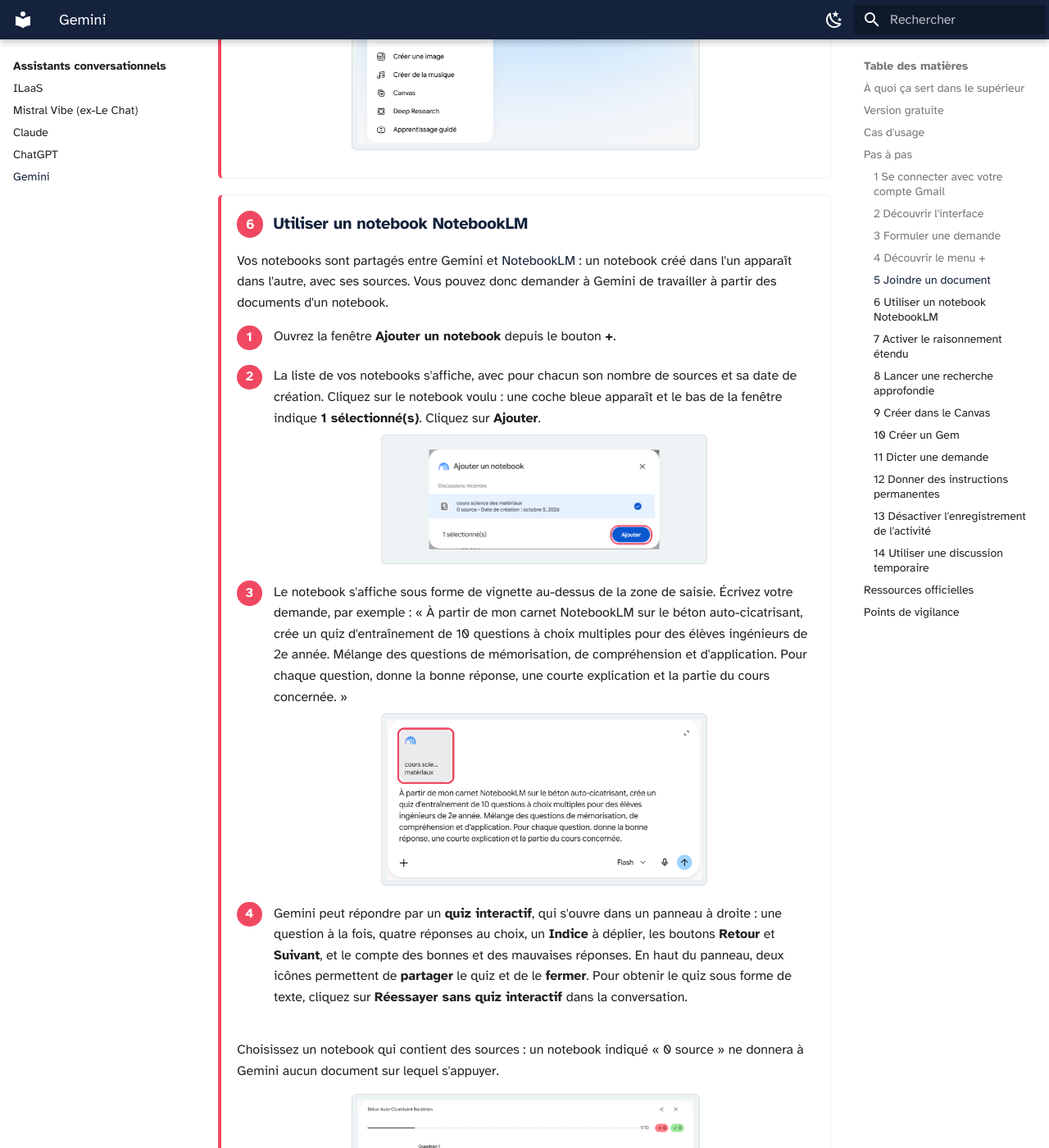
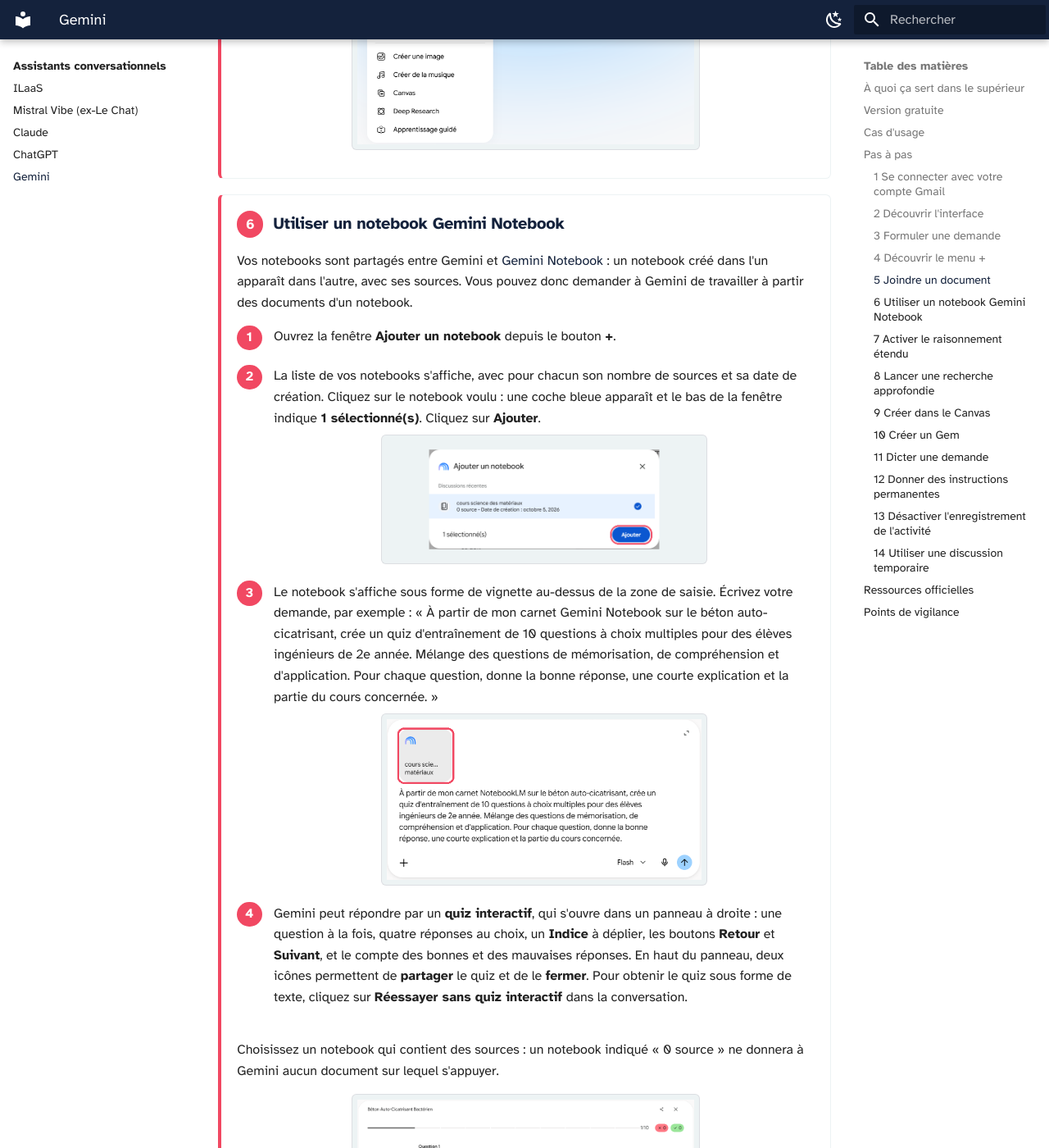
Before and after one commit to Celine-ferrier/Boite-outils-IA, an MkDocs documentation site: the page built from docs/assistants/gemini.md, in a window 1280 px wide and 1400 px high, scrolled down 5522 px. Shown: the whole window at 82% size. Built offline with MkDocs 1.6.1 and Material for MkDocs 9.7.7, drawn with Linux system fonts in a browser that asks for light colours; some of the changed text lies outside the part shown.

Commit message:
NotebookLM renommé Gemini Notebook : titre, menu, renvois et étape 1 mis à jour
Co-Authored-By: Claude Opus 5.5 <noreply@anthropic.com>
Claude-Session: https://claude.ai/code/session_01ADR9hzhyEw6Dc3N18BUyt5

```diff
--- a/docs/assistants/gemini.md
+++ b/docs/assistants/gemini.md
@@ -4,7 +4,7 @@
 
 <p class="maj">Dernière vérification : octobre 2026</p>
 
-**Gemini** est l'assistant conversationnel de Google. Il se distingue par ses liens avec l'univers Google : il peut regarder une vidéo YouTube, créer des diapositives dans son **Canvas**, exporter ses réponses vers Google Docs, travailler avec vos **notebooks NotebookLM** et créer des **Gems**, des assistants personnalisés que vous pouvez partager avec vos étudiants.
+**Gemini** est l'assistant conversationnel de Google. Il se distingue par ses liens avec l'univers Google : il peut regarder une vidéo YouTube, créer des diapositives dans son **Canvas**, exporter ses réponses vers Google Docs, travailler avec vos notebooks **Gemini Notebook** (ex-NotebookLM) et créer des **Gems**, des assistants personnalisés que vous pouvez partager avec vos étudiants.
 
 [Ouvrir Gemini](https://gemini.google.com){ .md-button .md-button--primary }
 
@@ -13,7 +13,7 @@
 - **Créer un assistant de cours** (Gem) qui guide les étudiants sans leur donner les réponses.
 - **Exploiter une vidéo** : résumer une conférence ou un tutoriel YouTube, en tirer des questions.
 - **Créer des diapositives** à partir d'un polycopié, dans le Canvas.
-- **Prolonger le travail fait dans NotebookLM** : interroger les sources d'un notebook depuis Gemini, ou verser une conversation Gemini dans un notebook (voir la fiche [NotebookLM](../recherche/notebooklm.md)).
+- **Prolonger le travail fait dans Gemini Notebook** : interroger les sources d'un notebook depuis Gemini, ou verser une conversation Gemini dans un notebook (voir la fiche [Gemini Notebook](../recherche/notebooklm.md)).
 - **Analyser une image** : photo de tableau, schéma de montage, graphique.
 - **Préparer des exercices à indices progressifs**, pour accompagner les étudiants pas à pas.
 
@@ -128,7 +128,7 @@ Gemini s'utilise avec un compte Google : connectez-vous avec votre compte Gmail
 
 L'écran se compose de deux parties.
 
-- **À gauche, la barre latérale** : **Nouvelle discussion** pour démarrer une conversation, **Rechercher dans les discussions**, **Images** pour créer et retrouver des images, **Bibliothèque** pour retrouver vos fichiers. La rubrique **Notebooks** regroupe vos notebooks, partagés avec NotebookLM (**Nouveau notebook** pour en créer un), et la rubrique **Récentes** liste vos conversations. Tout en bas se trouvent **Activité** (l'historique de vos conversations, voir l'étape 13), votre nom et une **roue dentée** qui ouvre les réglages. Gemini y affiche aussi la ville d'où vous vous connectez, déduite de votre adresse IP. L'icône de **panneau**, en haut, réduit la barre à une colonne d'icônes.
+- **À gauche, la barre latérale** : **Nouvelle discussion** pour démarrer une conversation, **Rechercher dans les discussions**, **Images** pour créer et retrouver des images, **Bibliothèque** pour retrouver vos fichiers. La rubrique **Notebooks** regroupe vos notebooks, partagés avec Gemini Notebook (**Nouveau notebook** pour en créer un), et la rubrique **Récentes** liste vos conversations. Tout en bas se trouvent **Activité** (l'historique de vos conversations, voir l'étape 13), votre nom et une **roue dentée** qui ouvre les réglages. Gemini y affiche aussi la ville d'où vous vous connectez, déduite de votre adresse IP. L'icône de **panneau**, en haut, réduit la barre à une colonne d'icônes.
 - **Au centre, la zone de saisie** (« Demander à Gemini ») : le bouton **+** à gauche donne accès aux fichiers et aux outils, le sélecteur **Flash** permet de choisir le mode de réponse (voir l'étape 7) et le **micro** sert à dicter votre demande.
 
 En haut à droite, l'icône de **discussion temporaire** permet d'ouvrir une conversation qui ne sera pas conservée (voir l'étape 14).
@@ -159,7 +159,7 @@ Cliquez sur le bouton **+** à gauche de la zone de saisie : il se transforme en
 |---|---|
 | **Importer des fichiers** | Joindre un document ou une image depuis votre ordinateur |
 | **Ajouter depuis Drive** | Joindre un fichier enregistré dans votre Google Drive |
-| **Plus d'importations** | D'autres sources, dont vos notebooks NotebookLM (voir l'étape 6) |
+| **Plus d'importations** | D'autres sources, dont vos notebooks Gemini Notebook (voir l'étape 6) |
 | **Créer une image** | Générer une image à partir de votre description |
 | **Créer de la musique** | Générer un court morceau de musique |
 | **Canvas** | « Codez, écrivez ou créez des diapositives » dans un espace à part (voir l'étape 9) |
@@ -186,16 +186,16 @@ Retirez toute donnée personnelle d'un document avant de le joindre.
 
 <div class="etape" markdown>
 
-### <span class="etape-num">6</span> Utiliser un notebook NotebookLM
+### <span class="etape-num">6</span> Utiliser un notebook Gemini Notebook
 
-Vos notebooks sont partagés entre Gemini et [NotebookLM](../recherche/notebooklm.md) : un notebook créé dans l'un apparaît dans l'autre, avec ses sources. Vous pouvez donc demander à Gemini de travailler à partir des documents d'un notebook.
+Vos notebooks sont partagés entre Gemini et [Gemini Notebook](../recherche/notebooklm.md) : un notebook créé dans l'un apparaît dans l'autre, avec ses sources. Vous pouvez donc demander à Gemini de travailler à partir des documents d'un notebook.
 
 1. Ouvrez la fenêtre **Ajouter un notebook** depuis le bouton **+**.
 2. La liste de vos notebooks s'affiche, avec pour chacun son nombre de sources et sa date de création. Cliquez sur le notebook voulu : une coche bleue apparaît et le bas de la fenêtre indique **1 sélectionné(s)**. Cliquez sur **Ajouter**.
 
     ![Fenêtre Ajouter un notebook](gemini-06-notebook.png)
 
-3. Le notebook s'affiche sous forme de vignette au-dessus de la zone de saisie. Écrivez votre demande, par exemple : « À partir de mon carnet NotebookLM sur le béton auto-cicatrisant, crée un quiz d'entraînement de 10 questions à choix multiples pour des élèves ingénieurs de 2e année. Mélange des questions de mémorisation, de compréhension et d'application. Pour chaque question, donne la bonne réponse, une courte explication et la partie du cours concernée. »
+3. Le notebook s'affiche sous forme de vignette au-dessus de la zone de saisie. Écrivez votre demande, par exemple : « À partir de mon carnet Gemini Notebook sur le béton auto-cicatrisant, crée un quiz d'entraînement de 10 questions à choix multiples pour des élèves ingénieurs de 2e année. Mélange des questions de mémorisation, de compréhension et d'application. Pour chaque question, donne la bonne réponse, une courte explication et la partie du cours concernée. »
 
     ![Notebook joint à la demande](gemini-06-demande.png)
 
@@ -359,7 +359,7 @@ Pour une demande que vous ne souhaitez pas conserver, utilisez une **discussion
 - [Centre d'aide Gemini](https://support.google.com/gemini?hl=fr) : prise en main, fonctionnalités, confidentialité.
 - [Limites de la version gratuite et des abonnements](https://support.google.com/gemini/answer/16275805?hl=fr) : ce qui est inclus selon la formule.
 - [Gérer et supprimer votre activité](https://support.google.com/gemini/answer/13278892?hl=fr) : enregistrement des conversations, durée de conservation, chat temporaire.
-- [Organiser vos projets avec les notebooks](https://support.google.com/gemini/answer/16972047?hl=fr) : notebooks partagés entre Gemini et NotebookLM.
+- [Organiser vos projets avec les notebooks](https://support.google.com/gemini/answer/16972047?hl=fr) : notebooks partagés entre Gemini et Gemini Notebook.
 - [Centre de confidentialité des applications Gemini](https://support.google.com/gemini/answer/13594961?hl=fr) : utilisation de vos données.
 
 ## Points de vigilance
--- a/mkdocs.yml
+++ b/mkdocs.yml
@@ -75,7 +75,7 @@ nav:
       - HeyGen: creation/heygen.md
   - Recherche documentaire:
       - recherche/index.md
-      - NotebookLM: recherche/notebooklm.md
+      - Gemini Notebook (ex-NotebookLM): recherche/notebooklm.md
       - Perplexity: recherche/perplexity.md
       - Semantic Scholar: recherche/semantic-scholar.md
       - ResearchRabbit: recherche/researchrabbit.md
```
Also changed, not shown: docs/recherche/index.md (+1 -1 lines), docs/recherche/notebooklm.md (+10 -8 lines), docs/recherche/perplexity.md (+1 -1 lines).
